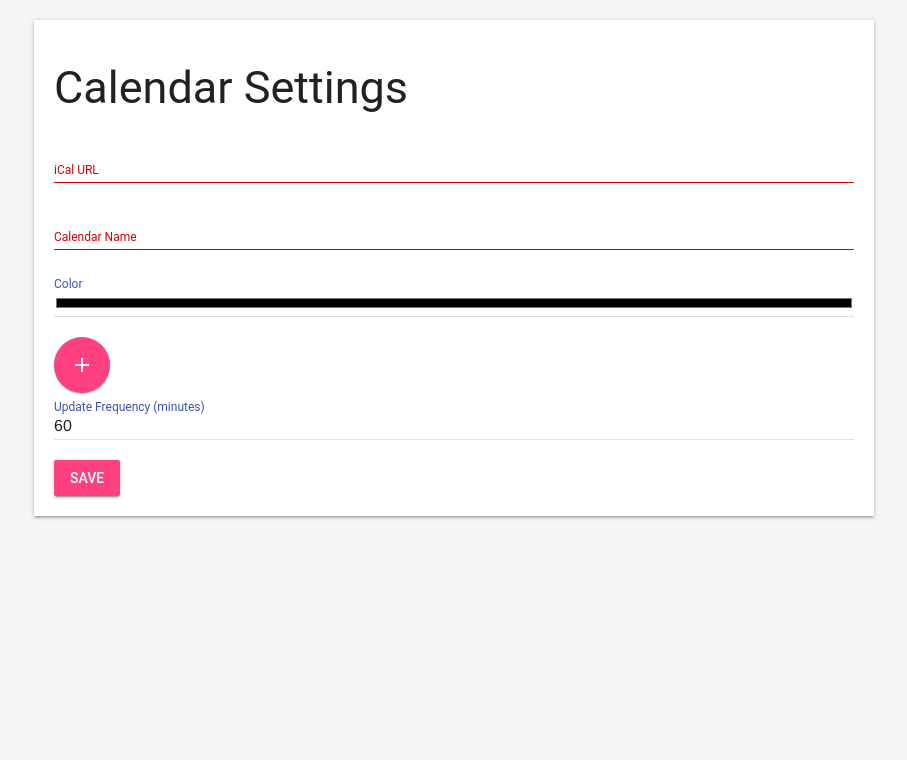
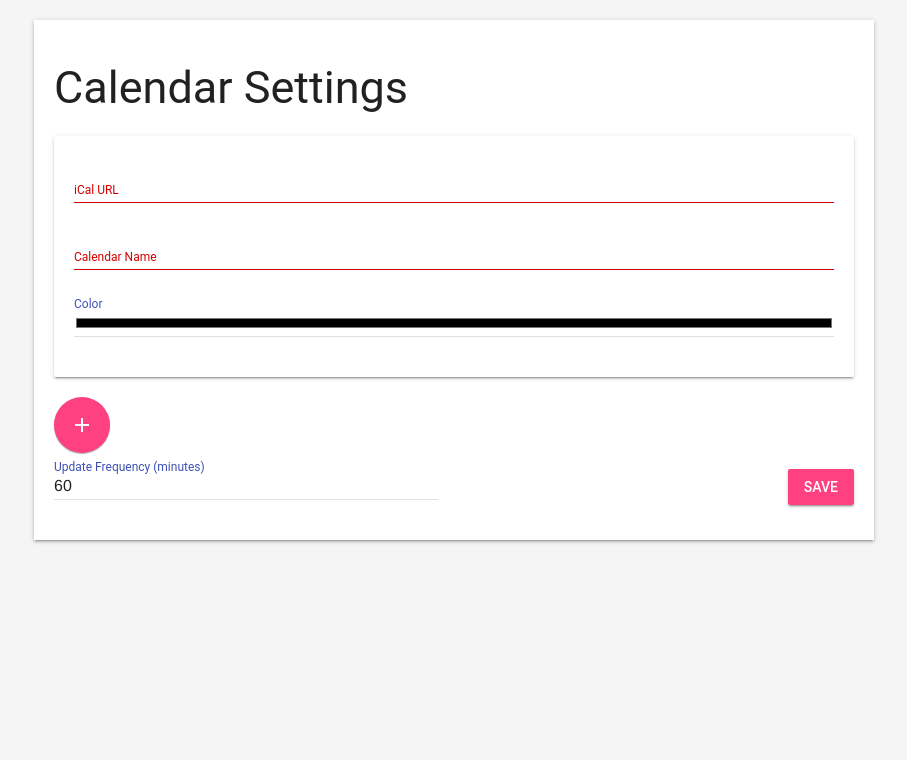
Before and after one commit to SeanStew/InkyServer, a Flask app: page / in a window 1280 px wide. Shown: the top 760 px of the page, without its empty margins (186-1093 px from the left). Run offline with Flask 3, Linux system fonts and the light colour scheme.

Commit message:
update html look

```diff
--- a/templates/index.html
+++ b/templates/index.html
@@ -19,6 +19,18 @@
         }
         .mdl-textfield {
             width: 100%;
+        }
+        .calendar {
+            margin-bottom: 20px;
+            padding: 20px;
+            background: #fff;
+            border-radius: 2px;
+            box-shadow: 0 2px 2px 0 rgba(0,0,0,.14), 0 1px 5px 0 rgba(0,0,0,.12), 0 3px 1px -2px rgba(0,0,0,.2);
+        }
+        .action-row {
+            display: flex;
+            justify-content: space-between;
+            align-items: center;
         }
     </style>
 </head>
@@ -45,11 +57,14 @@
             <button type="button" class="mdl-button mdl-js-button mdl-button--fab mdl-button--colored" onclick="addCalendar()">
                 <i class="material-icons">add</i>
             </button>
-            <div class="mdl-textfield mdl-js-textfield mdl-textfield--floating-label">
-                <input class="mdl-textfield__input" type="number" id="update_frequency" name="update_frequency" value="60" required>
-                <label class="mdl-textfield__label" for="update_frequency">Update Frequency (minutes)</label>
+
+            <div class="action-row">
+                <div class="mdl-textfield mdl-js-textfield mdl-textfield--floating-label" style="width: 48%;">
+                    <input class="mdl-textfield__input" type="number" id="update_frequency" name="update_frequency" value="60" required>
+                    <label class="mdl-textfield__label" for="update_frequency">Update Frequency (minutes)</label>
+                </div>
+                <button type="submit" class="mdl-button mdl-js-button mdl-button--raised mdl-js-ripple-effect mdl-button--accent">Save</button>
             </div>
-            <button type="submit" class="mdl-button mdl-js-button mdl-button--raised mdl-js-ripple-effect mdl-button--accent">Save</button>
         </form>
     </div>
     <script>
```
